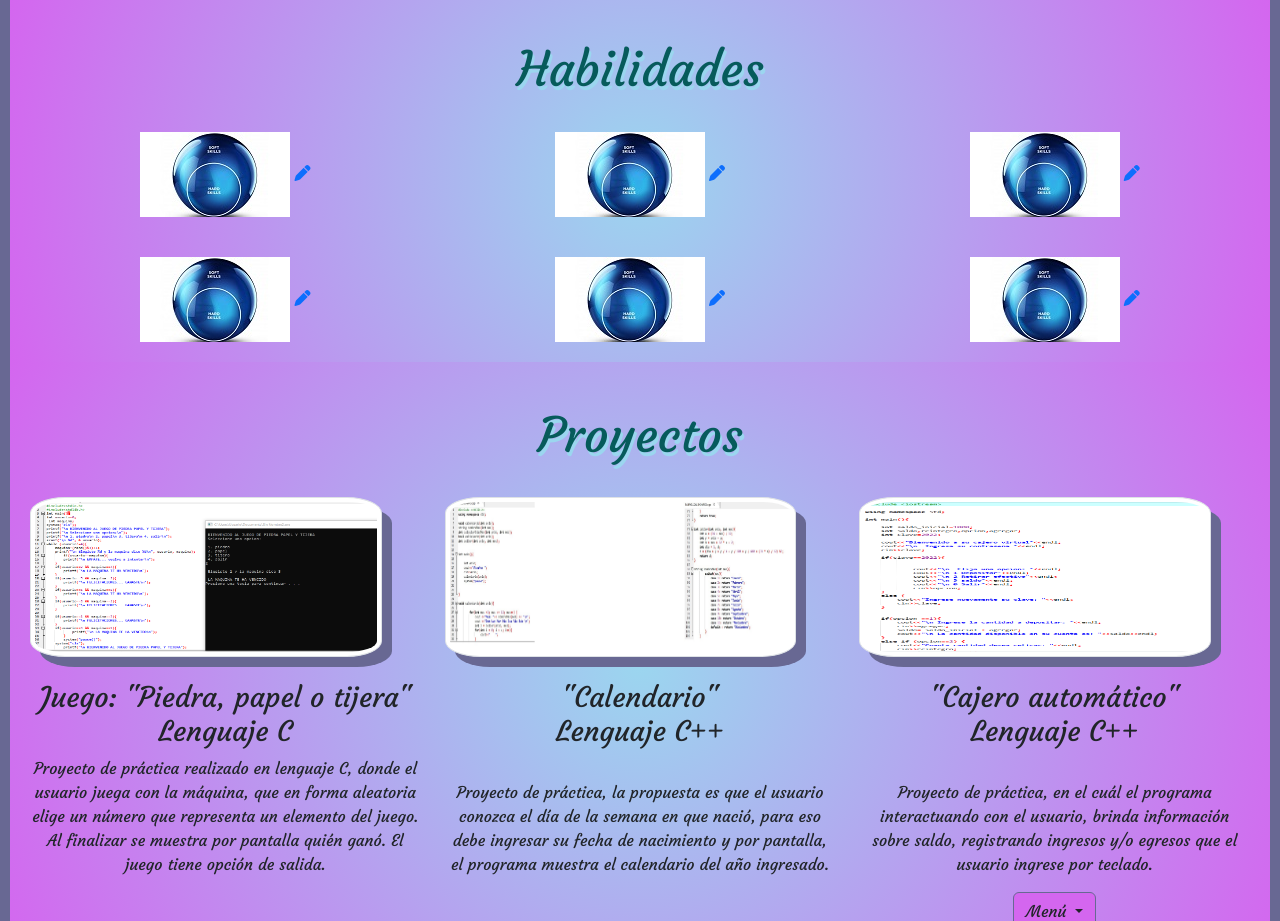
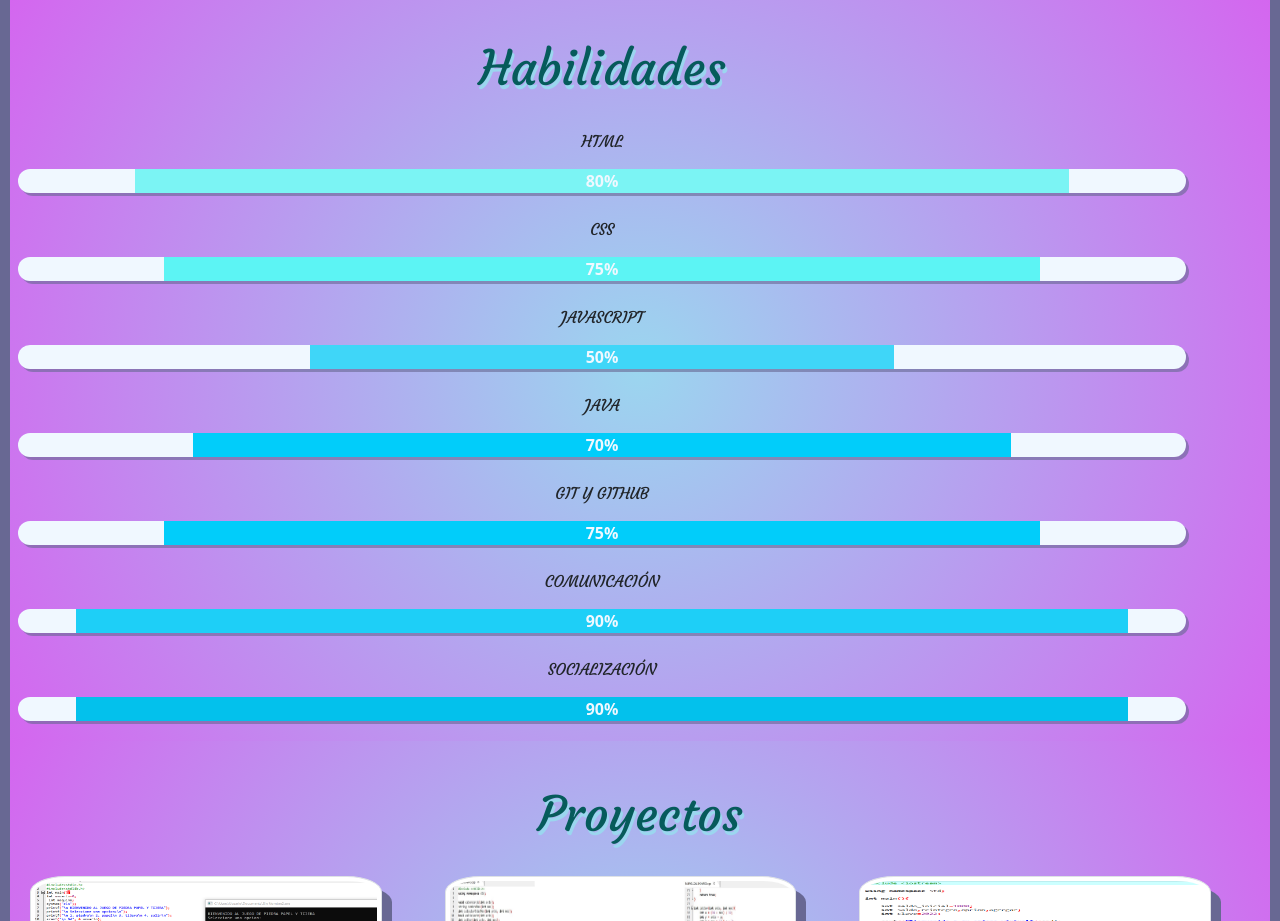
Before and after one commit to StelMar11/PortfolioFrontEnd, a website: page maquetado.html in a window 1280 px wide. Shown: the part 2702-3623 px from the top of the page. Drawn offline with nearby package versions, Linux system fonts and the light colour scheme; a web font is replaced by a local one.

Commit message:
skillBarra

```diff
--- a/maquetado.html
+++ b/maquetado.html
@@ -324,50 +324,55 @@ data-bs-toggle="modal" data-bs-target="#javaModal">
     <!--<div class=""-->
       <div class="container-flex fondo">
         <div class="row">
-        <h2 class="titulo" id="habil">Habilidades</h2>
-        <div class="col-sm-12 col-md-4">
-          <div class="btn-edit">
-          <img src="assets/img/softskills.jpg"class="img-fluid" alt="Porcetanje habilidades">
-          <a href="#" class="btn-right"><i class="fa fa-pen"></i>
-          </a>
+        <h2 class="titulo" id="habil">Habilidades</h2><br>
+        <div class="col-sm-12">
+        <p>HTML</p>
       </div>
+        <div  class="barra">
+         <div class="skill html">80%</div>
         </div>
-          <div class="col-sm-12 col-md-4">
-            <div class="btn-edit">
-            <img src="assets/img/softskills.jpg"class="img-fluid" alt="Porcetanje habilidades">
-            <a href="#" class="btn-right"><i class="fa fa-pen"></i>
-            </a>
+
+        <div class="col-sm-12">
+          <br><p>CSS</p>
         </div>
+          <div  class="barra">
+           <div class="skill css">75%</div>
           </div>
-          <div class="col-sm-12 col-md-4">
-            <div class="btn-edit">
-            <img src="assets/img/softskills.jpg"class="img-fluid" alt="Porcetanje habilidades">
-            <a href="#" class="btn-right"><i class="fa fa-pen"></i>
-            </a>
+
+          <div class="col-sm-12">
+            <br><p>JAVASCRIPT</p>
           </div>
+            <div  class="barra">
+             <div class="skill js">50%</div>
             </div>
-          <p><br></p>
-        <div class="col-sm-12 col-md-4">
-          <div class="btn-edit">
-          <img src="assets/img/softskills.jpg"class="img-fluid" alt="Porcetanje habilidades">
-          <a href="#" class="btn-right"><i class="fa fa-pen"></i>
-          </a>
+
+            <div class="col-sm-12">
+              <br><p>JAVA</p>
             </div>
+              <div  class="barra">
+               <div class="skill java">70%</div>
               </div>
-        <div class="col-sm-12 col-md-4">
-          <div class="btn-edit">
-            <img src="assets/img/softskills.jpg"class="img-fluid" alt="Porcetanje habilidades">
-            <a href="#" class="btn-right"><i class="fa fa-pen"></i>
-            </a>
+
+              <div class="col-sm-12">
+                <br><p>GIT Y GITHUB</p>
               </div>
+                <div  class="barra">
+                 <div class="skill git">75%</div>
                 </div>
-        <div class="col-sm-12 col-md-4">
-          <div class="btn-edit">
-            <img src="assets/img/softskills.jpg"class="img-fluid" alt="Porcetanje habilidades">
-            <a href="#" class="btn-right"><i class="fa fa-pen"></i>
-            </a>
+
+              <div class="col-sm-12">
+               <br> <p>COMUNICACIÓN</p>
               </div>
+                <div  class="barra">
+                 <div class="skill com">90%</div>
                 </div>
+                <div class="col-sm-12">
+                  <br><p>SOCIALIZACIÓN</p>
+                </div>
+                  <div  class="barra">
+                   <div class="skill soc">90%</div>
+                  </div>
+
       </div>
      </div>
    </section>
--- a/style.css
+++ b/style.css
@@ -100,7 +100,80 @@ div#profile-background img {
   .img-thumbnail:hover{
 transform: scale(1.15);
   }
-
+  /*Estilo Barra habilidades*/
+  .barra{
+    width: 100%;
+    height: 1.5rem;
+    border-radius: 3rem;
+    border-color:#d466ef ;
+    box-shadow: 3px 3px rgb(104, 104, 147, 0.6);
+    margin:auto;
+    padding: 0;
+    color: aliceblue;
+    font-weight: bold;
+    background-color: aliceblue;
+    justify-items: center;
+    align-items: center;
+  }
+  .html{
+    background-color:  rgb(123, 244, 244);
+    animation: fillhtml 5s forwards;
+  }
+  @keyframes fillhtml{
+    0% {width: 0%;}
+    100% {width: 80%;}
+  }
+  .css{
+    background-color:rgb(92, 244, 244);
+    animation: fillcss 5s forwards;
+  }
+  @keyframes fillcss{
+    0% {width: 0%;}
+    100% {width: 75%;}
+  }
+  .js{
+    background-color:rgb(63, 214, 248) ;
+    animation: filljs 5s forwards;
+  }
+  @keyframes filljs{
+    0% {width: 0%;}
+    100% {width: 50%;}
+  }
+  .java{
+    background-color: rgb(1,205, 250);
+    animation: filljava 5s forwards;
+  }
+  @keyframes filljava{
+    0% {width: 0%;}
+    100% {width: 70%;}
+  }
+  .git{
+    background-color: rgb(1,205, 250);
+    animation: fillgit 5s forwards;
+  }
+  @keyframes fillgit{
+    0% {width: 0%;}
+    100% {width: 75%;}
+  }
+  .com{
+    background-color: rgb(30, 207, 247);
+    animation: fillcom 5s forwards;
+  }
+  @keyframes fillcom{
+    0% {width: 0%;}
+    100% {width: 90%;}
+  }
+  .soc{
+    background-color: rgb(3, 193, 236);
+    animation: fillsoc 5s forwards;
+  }
+  @keyframes fillsoc{
+    0% {width: 0%;}
+    100% {width: 90%;}
+  }
+  .barra:hover .skill{
+    animation: forwards 5s ease;
+  }
 /*Estilo de la lista de contacto*/
 .list-group-item-light{
 
```
Lines whose indentation alone changed are shown as unchanged.
